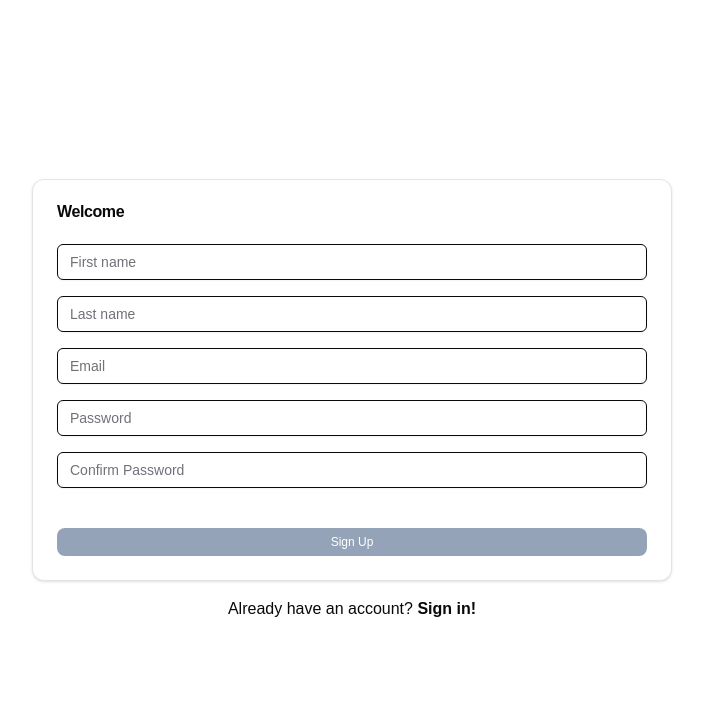
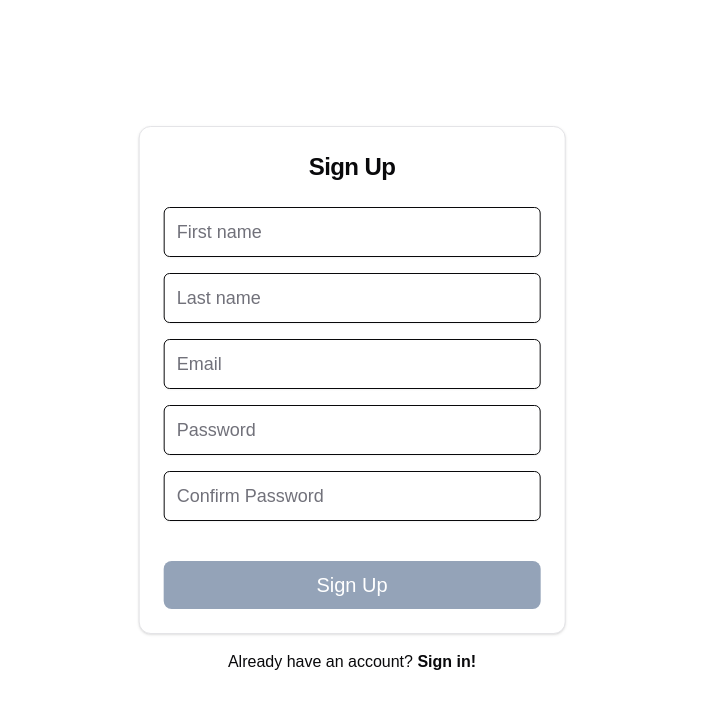
Before and after one commit to MITRE-ADC/training-platform, a Next.js app: page /signup in a window 1280 px wide. Shown: the top 708 px of the page, without its empty margins (288-991 px from the left). Built offline with nearby package versions, Linux system fonts and the light colour scheme.

Commit message:
Pretitfy signin and signup

```diff
--- a/src/app/signin/page.tsx
+++ b/src/app/signin/page.tsx
@@ -34,15 +34,15 @@ export default function SignInPage() {
   };
 
   return (
-    <div className="absolute left-1/2 top-1/2 w-1/2 -translate-x-1/2 -translate-y-1/2 transform text-center">
+    <div className="absolute left-1/2 top-1/2 w-3/4 md:w-1/3 -translate-x-1/2 -translate-y-1/2 transform text-center">
       <Card className="mb-4 text-left">
         <CardHeader>
-          <CardTitle>Sign In</CardTitle>
+          <CardTitle className="text-2xl text-center">Sign In</CardTitle>
         </CardHeader>
         <CardContent>
           <div className="flex gap-4">
             <Input
-              className={`mb-4 ${fieldErrors.email ? "border-customRed border-2" : ""}`}
+              className={`mb-4 py-6 text-lg ${fieldErrors.email ? "border-customRed border-2" : ""}`}
               type="email"
               placeholder="Email"
               value={email}
@@ -52,7 +52,7 @@ export default function SignInPage() {
           </div>
           <div className="flex gap-4">
             <Input
-              className={`mb-4 ${fieldErrors.password ? "border-customRed border-2" : ""}`}
+              className={`mb-4 py-6 text-lg ${fieldErrors.password ? "border-customRed border-2" : ""}`}
               type="password"
               placeholder="Password"
               value={password}
@@ -61,13 +61,13 @@ export default function SignInPage() {
             />
           </div>
           {errorMessage && (
-            <p className="text-customRed mb-4">{errorMessage}</p>
+            <p className="text-customRed mb-4 text-lg">{errorMessage}</p>
           )}
-          <p>
-            <a href="/recover_password">Forgot Password?</a>
-          </p>
+          <div className="mt-1">
+            <a className="text-lg" href="/recover_password">Forgot Password?</a>
+          </div>
           <br />
-          <Button className="w-full" onClick={handleSignIn}>
+          <Button className="w-full h-12 text-xl" onClick={handleSignIn}>
             Sign In
           </Button>
         </CardContent>
--- a/src/app/signup/page.tsx
+++ b/src/app/signup/page.tsx
@@ -53,15 +53,15 @@ export default function SignUpPage() {
   };
 
   return (
-    <div className="absolute left-1/2 top-1/2 w-1/2 -translate-x-1/2 -translate-y-1/2 transform text-center">
+    <div className="absolute left-1/2 top-1/2 w-1/3 -translate-x-1/2 -translate-y-1/2 transform text-center">
       <Card className="mb-4 text-left">
         <CardHeader>
-          <CardTitle>Welcome</CardTitle>
+          <CardTitle className="text-2xl text-center">Sign Up</CardTitle>
         </CardHeader>
         <CardContent>
           <div className="flex gap-4">
             <Input
-              className={`mb-4 ${fieldErrors.firstName ? "border-customRed border-2" : ""}`}
+              className={`mb-4 py-6 text-lg ${fieldErrors.firstName ? "border-customRed border-2" : ""}`}
               placeholder="First name"
               value={firstName}
               onChange={(e) => setFirstName(e.target.value)}
@@ -70,7 +70,7 @@ export default function SignUpPage() {
           </div>
           <div className="flex gap-4">
             <Input
-              className={`mb-4 ${fieldErrors.lastName ? "border-customRed border-2" : ""}`}
+              className={`mb-4 py-6 text-lg ${fieldErrors.lastName ? "border-customRed border-2" : ""}`}
               placeholder="Last name"
               value={lastName}
               onChange={(e) => setLastName(e.target.value)}
@@ -79,7 +79,7 @@ export default function SignUpPage() {
           </div>
           <div className="flex gap-4">
             <Input
-              className={`mb-4 ${fieldErrors.email ? "border-customRed border-2" : ""}`}
+              className={`mb-4 py-6 text-lg ${fieldErrors.email ? "border-customRed border-2" : ""}`}
               type="email"
               placeholder="Email"
               value={email}
@@ -89,7 +89,7 @@ export default function SignUpPage() {
           </div>
           <div className="flex gap-4">
             <Input
-              className={`mb-4 ${fieldErrors.password ? "border-customRed border-2" : ""}`}
+              className={`mb-4 py-6 text-lg ${fieldErrors.password ? "border-customRed border-2" : ""}`}
               type="password"
               placeholder="Password"
               value={password}
@@ -99,7 +99,7 @@ export default function SignUpPage() {
           </div>
           <div className="flex gap-4">
             <Input
-              className={`mb-4 ${fieldErrors.confirmPassword ? "border-customRed0 border-2" : ""}`}
+              className={`mb-4 py-6 text-lg ${fieldErrors.confirmPassword ? "border-customRed0 border-2" : ""}`}
               type="password"
               placeholder="Confirm Password"
               value={confirmPassword}
@@ -113,7 +113,7 @@ export default function SignUpPage() {
           )}
 
           <br />
-          <Button className="w-full" onClick={handleSignUp}>
+          <Button className="w-full h-12 text-xl" onClick={handleSignUp}>
             Sign Up
           </Button>
         </CardContent>
```
